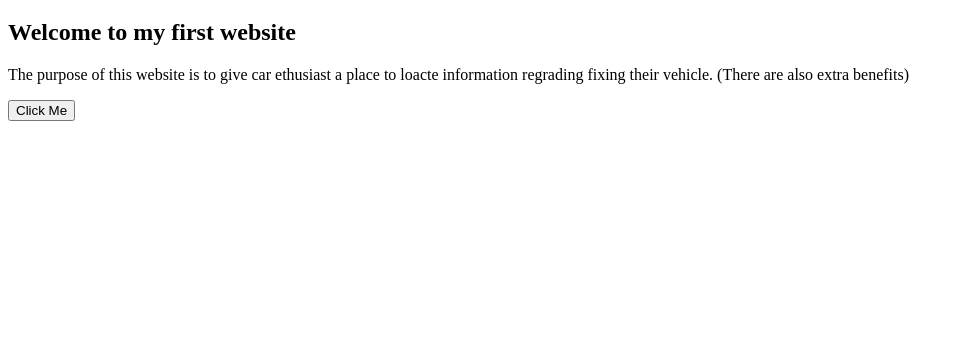
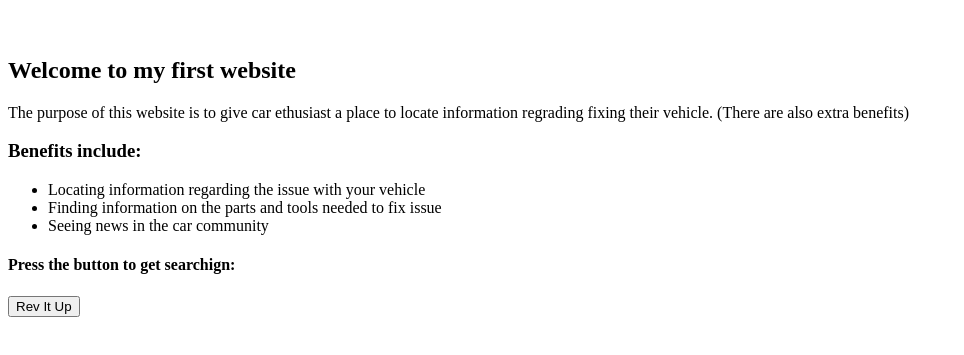
Before and after one commit to JeovaniQuintanilla/AutoInsight, a plain HTML site: page index.html in a window 1280 px wide. Shown: the part 61-416 px from the top of the page, without its empty margins (0-964 px from the left). Drawn offline with Linux system fonts and the light colour scheme.

Commit message:
Feat: Added Detail

```diff
--- a/index.html
+++ b/index.html
@@ -4,11 +4,24 @@
     <h1>AutoInsight</h1>
 
 </head>
+<br>
 <body>
     <h2>Welcome to my first website</h2>
-    <p>The purpose of this website is to give car ethusiast a place to
-        loacte information regrading fixing their vehicle. (There are also extra benefits)
-    </p>
-    <button>Click Me</menu></button>
+        <p>The purpose of this website is to give car ethusiast a place to
+            locate information regrading fixing their vehicle. (There are also extra benefits)
+        </p>
+
+
+
+    <h3>Benefits include:</h3>
+
+        <ul>
+            <li>Locating information regarding the issue with your vehicle</li>
+            <li>Finding information on the parts and tools needed to fix issue</li>
+            <li>Seeing news in the car community</li>
+        </ul>
+
+    <h4>Press the button to get searchign:</h4>
+    <button>Rev It Up</menu></button>
 
 </body>
```
